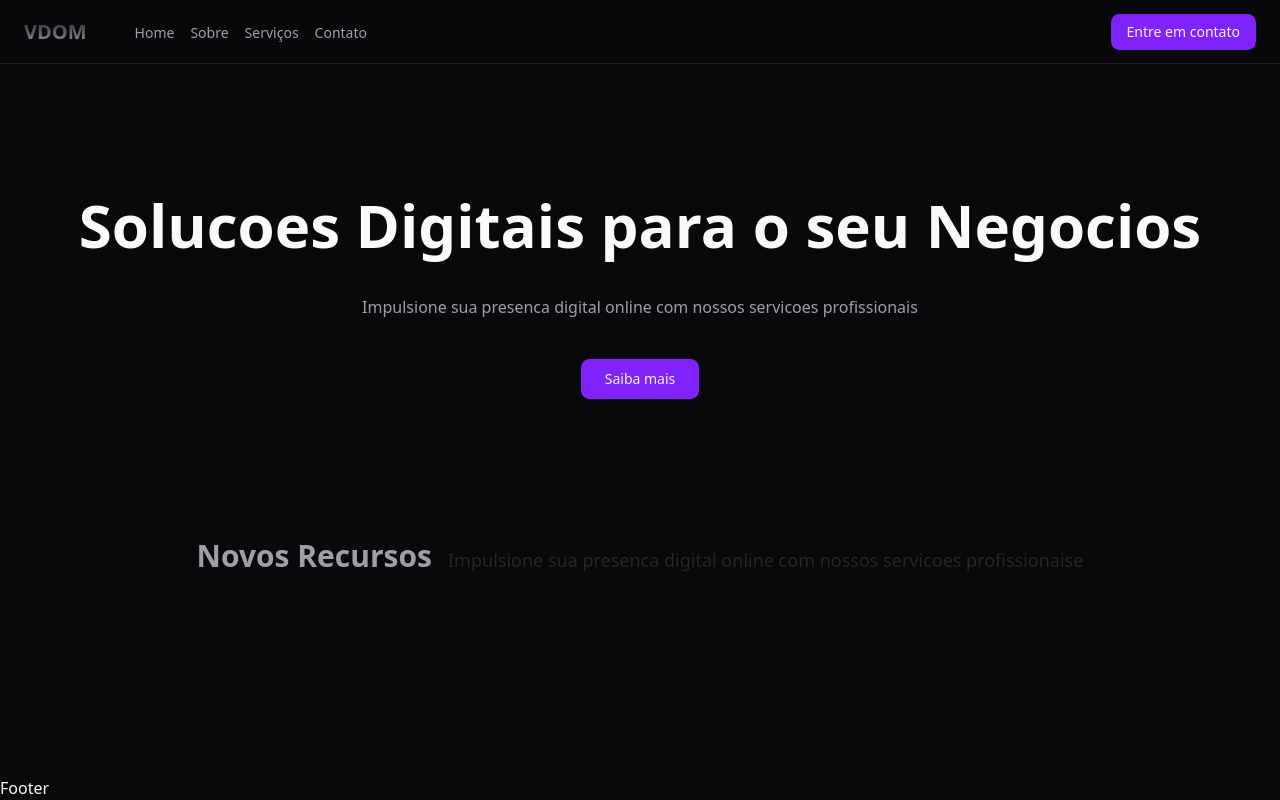
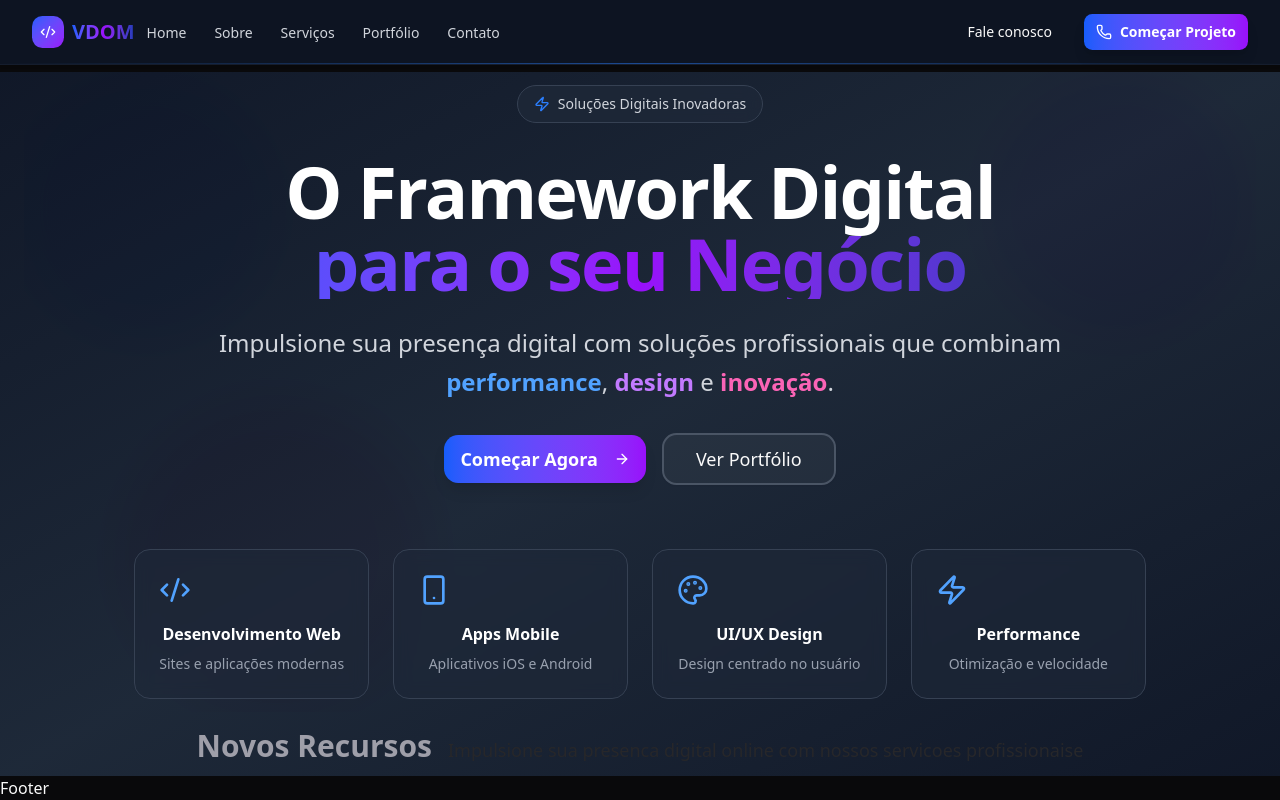
Before and after one commit to kauanevieira/site-vdom-digital, a Next.js app: page / in a window 1280 px wide. Built offline with nearby package versions, Linux system fonts and the light colour scheme.

Commit message:
feat: enhance landing page with animated background and new UI components; update layout and header styles for improved user experience

```diff
--- a/src/app/(pages)/landing/hero.tsx
+++ b/src/app/(pages)/landing/hero.tsx
@@ -1,13 +1,101 @@
 import { Button } from '@/app/components/ui/button';
+import { ArrowRight, Code2, Palette, Smartphone, Zap } from 'lucide-react';
 
 export default function Hero() {
   return (
-    <div className="flex flex-col justify-center items-center gap-10 h-[450px]">
-      <h1 className="font-black text-6xl">Solucoes Digitais para o seu Negocios</h1>
-      <h2 className="text-muted-foreground w3/4">
-        Impulsione sua presenca digital online com nossos servicoes profissionais
-      </h2>
-      <Button size="lg">Saiba mais</Button>
+    <div className="relative min-h-[80vh] flex items-center justify-center overflow-hidden">
+      {/* Background Gradient */}
+      <div className="absolute inset-0 " />
+
+      {/* Animated background elements */}
+      <div className="absolute inset-0 overflow-hidden">
+        <div className="absolute -top-4 -left-4 w-72 h-72 bg-blue-400 rounded-full mix-blend-multiply filter blur-xl opacity-20 animate-blob" />
+        <div className="absolute -top-4 -right-4 w-72 h-72 bg-purple-400 rounded-full mix-blend-multiply filter blur-xl opacity-20 animate-blob animation-delay-2000" />
+        <div className="absolute -bottom-8 left-20 w-72 h-72 bg-pink-400 rounded-full mix-blend-multiply filter blur-xl opacity-20 animate-blob animation-delay-4000" />
+      </div>
+
+      <div className="relative z-10 text-center px-4 sm:px-6 lg:px-8 max-w-6xl mx-auto">
+        {/* Badge */}
+        <div className="inline-flex items-center px-4 py-2 rounded-full border border-gray-200 dark:border-gray-700 bg-white/80 dark:bg-gray-800/80 backdrop-blur-sm mb-8">
+          <Zap className="w-4 h-4 text-blue-500 mr-2" />
+          <span className="text-sm font-medium text-gray-700 dark:text-gray-300">
+            Soluções Digitais Inovadoras
+          </span>
+        </div>
+
+        {/* Main heading */}
+        <h1 className="text-4xl sm:text-5xl lg:text-7xl font-black tracking-tight text-gray-900 dark:text-white mb-6">
+          <span className="block">O Framework Digital</span>
+          <span className="block bg-gradient-to-r from-blue-600 via-purple-600 to-blue-800 bg-clip-text text-transparent">
+            para o seu Negócio
+          </span>
+        </h1>
+
+        {/* Subtitle */}
+        <p className="text-lg sm:text-xl lg:text-2xl text-gray-600 dark:text-gray-300 max-w-4xl mx-auto mb-8 leading-relaxed">
+          Impulsione sua presença digital com soluções profissionais que combinam{' '}
+          <span className="font-semibold text-blue-600 dark:text-blue-400">performance</span>,{' '}
+          <span className="font-semibold text-purple-600 dark:text-purple-400">design</span> e{' '}
+          <span className="font-semibold text-pink-600 dark:text-pink-400">inovação</span>.
+        </p>
+
+        {/* CTA Buttons */}
+        <div className="flex flex-col sm:flex-row gap-4 justify-center items-center mb-12">
+          <Button
+            size="lg"
+            className="bg-gradient-to-r from-blue-600 to-purple-600 hover:from-blue-700 hover:to-purple-700 text-white border-0 px-8 py-6 text-lg font-semibold rounded-xl shadow-lg hover:shadow-xl transition-all duration-300 group"
+          >
+            Começar Agora
+            <ArrowRight className="ml-2 w-5 h-5 group-hover:translate-x-1 transition-transform" />
+          </Button>
+          <Button
+            variant="outline"
+            size="lg"
+            className="border-2 border-gray-300 dark:border-gray-600 hover:border-blue-500 dark:hover:border-blue-400 px-8 py-6 text-lg font-medium rounded-xl transition-all duration-300"
+          >
+            Ver Portfólio
+          </Button>
+        </div>
+
+        {/* Features Grid */}
+        <div className="grid grid-cols-1 sm:grid-cols-2 lg:grid-cols-4 gap-6 mt-16">
+          {[
+            {
+              icon: Code2,
+              title: 'Desenvolvimento Web',
+              description: 'Sites e aplicações modernas'
+            },
+            {
+              icon: Smartphone,
+              title: 'Apps Mobile',
+              description: 'Aplicativos iOS e Android'
+            },
+            {
+              icon: Palette,
+              title: 'UI/UX Design',
+              description: 'Design centrado no usuário'
+            },
+            {
+              icon: Zap,
+              title: 'Performance',
+              description: 'Otimização e velocidade'
+            }
+          ].map((feature, index) => (
+            <div
+              key={index}
+              className="group p-6 rounded-2xl bg-white/60 dark:bg-gray-800/60 backdrop-blur-sm border border-gray-200 dark:border-gray-700 hover:bg-white/80 dark:hover:bg-gray-800/80 transition-all duration-300 hover:shadow-lg hover:-translate-y-1"
+            >
+              <feature.icon className="w-8 h-8 text-blue-600 dark:text-blue-400 mb-4 group-hover:scale-110 transition-transform" />
+              <h3 className="font-semibold text-gray-900 dark:text-white mb-2">
+                {feature.title}
+              </h3>
+              <p className="text-sm text-gray-600 dark:text-gray-400">
+                {feature.description}
+              </p>
+            </div>
+          ))}
+        </div>
+      </div>
     </div>
   );
 }
--- a/src/app/(pages)/layout.tsx
+++ b/src/app/(pages)/layout.tsx
@@ -3,9 +3,9 @@ import Header from '../components/header';
 
 export default function Layout(props: { children: React.ReactNode }) {
   return (
-    <div className="flex flex-col min-h-screen">
+    <div className="flex flex-col min-h-screen ">
       <Header />
-      <main className="flex mt-[72px] flex-1">{props.children}</main>
+      <main className="flex mt-[72px] flex-1 bg-gradient-to-br from-blue-50 via-white to-purple-50 dark:from-gray-900 dark:via-gray-800 dark:to-gray-900">{props.children}</main>
       <Footer />
     </div>
   );
--- a/src/app/(pages)/page.tsx
+++ b/src/app/(pages)/page.tsx
@@ -3,7 +3,7 @@ import Hero from './landing/hero';
 
 export default function Page() {
   return (
-    <div className="flex flex-col gap-4 max-w-[1400px] w-full mx-auto px-4 md:px-6">
+    <div className="flex flex-col gap-4 max-w-[1400px] w-full mx-auto px-4 md:px-6 ">
       <Hero />
       <Title
         text="Novos Recursos"
--- a/src/app/components/header.tsx
+++ b/src/app/components/header.tsx
@@ -3,11 +3,14 @@ import Menu from './menu';
 
 export default function Header() {
   return (
-    <header className="flex justify-center items-center h-[64px] fixed top-0 left-0 right-0 border-b border-border bg-background/80 backdrop-blur-sm">
-      <div className="w-[1400px] h-full flex items-center gap-12 px-4 md:px-6 justify-between">
+    <header className="fixed top-0 left-0 right-0 z-50 border-b border-gray-200/50 dark:border-gray-800/50 bg-white/80 dark:bg-gray-900/80 backdrop-blur-md shadow-sm">
+      <div className="max-w-7xl mx-auto h-16 flex items-center justify-between px-4 sm:px-6 lg:px-8">
         <Logo />
         <Menu />
       </div>
+
+      {/* Gradient line at bottom */}
+      <div className="absolute bottom-0 left-0 right-0 h-px bg-gradient-to-r from-transparent via-blue-500/50 to-transparent"></div>
     </header>
   );
 }
--- a/src/app/components/logo.tsx
+++ b/src/app/components/logo.tsx
@@ -1,12 +1,16 @@
 import Link from 'next/link';
+import { Code2 } from 'lucide-react';
 
 export default function Logo() {
   return (
     <Link
       href="/"
-      className="flex items-center gap-2"
+      className="flex items-center gap-2 group"
     >
-      <span className="font-black text-xl bg-clip-text text-transparent bg-gradient-to-b from-secondary to-muted-foreground">
+      <div className="flex items-center justify-center w-8 h-8 rounded-lg bg-gradient-to-br from-blue-600 to-purple-600 group-hover:from-blue-700 group-hover:to-purple-700 transition-all duration-300 group-hover:scale-105">
+        <Code2 className="w-4 h-4 text-white" />
+      </div>
+      <span className="font-black text-xl bg-gradient-to-r from-blue-600 via-purple-600 to-blue-800 bg-clip-text text-transparent group-hover:from-blue-700 group-hover:via-purple-700 group-hover:to-blue-900 transition-all duration-300">
         VDOM
       </span>
     </Link>
--- a/src/app/components/menu-item.tsx
+++ b/src/app/components/menu-item.tsx
@@ -8,8 +8,9 @@ export interface MenuItemProps {
 export default function MenuItem(props: MenuItemProps) {
   return (
     <Link href={props.url}>
-      <span className="text-muted-foreground hover:text-foreground transition-colors duration-300 text-sm">
+      <span className="relative px-3 py-2 text-sm font-medium text-gray-700 dark:text-gray-300 hover:text-blue-600 dark:hover:text-blue-400 transition-all duration-300 group">
         {props.title}
+        <span className="absolute bottom-0 left-0 w-0 h-0.5 bg-gradient-to-r from-blue-600 to-purple-600 group-hover:w-full transition-all duration-300"></span>
       </span>
     </Link>
   );
--- a/src/app/components/menu.tsx
+++ b/src/app/components/menu.tsx
@@ -1,4 +1,4 @@
-import { MenuIcon } from 'lucide-react';
+import { MenuIcon, Phone } from 'lucide-react';
 
 import MenuItem from './menu-item';
 import { Button } from './ui/button';
@@ -9,6 +9,7 @@ export default function Menu() {
     { title: 'Home', url: '/' },
     { title: 'Sobre', url: '/about' },
     { title: 'Serviços', url: '/services' },
+    { title: 'Portfólio', url: '/portfolio' },
     { title: 'Contato', url: '/contact' },
   ];
 
@@ -23,35 +24,42 @@ export default function Menu() {
           <Button
             variant="ghost"
             size="icon"
+            className="hover:bg-blue-50 dark:hover:bg-gray-800 transition-colors duration-300"
           >
             <MenuIcon className="h-6 w-6" />
           </Button>
         </SheetTrigger>
-        <SheetContent side="right">
+        <SheetContent side="right" className="w-80">
           <SheetHeader>
-            <SheetTitle>Menu de Navegação</SheetTitle>
+            <SheetTitle className="text-left">Menu de Navegação</SheetTitle>
           </SheetHeader>
-          <nav className="flex flex-col gap-4 mt-8 px-4">
+          <nav className="flex flex-col gap-2 mt-8">
             {menuItems.map((item) => (
+              <div key={item.url} className="border-b border-gray-100 dark:border-gray-800 last:border-0">
                 <MenuItem
-                key={item.url}
                   title={item.title}
                   url={item.url}
                 />
+              </div>
             ))}
+            <div className="mt-6 pt-6 border-t border-gray-100 dark:border-gray-800">
               <Button
                 asChild
-              className="mt-4"
+                className="w-full bg-gradient-to-r from-blue-600 to-purple-600 hover:from-blue-700 hover:to-purple-700 text-white border-0 shadow-lg hover:shadow-xl transition-all duration-300"
               >
-              <a href="/contact">Entre em contato</a>
+                <a href="/contact" className="flex items-center justify-center gap-2">
+                  <Phone className="w-4 h-4" />
+                  Entre em contato
+                </a>
               </Button>
+            </div>
           </nav>
         </SheetContent>
       </Sheet>
 
       {/* Desktop Navigation */}
-      <div className="hidden lg:flex items-center gap-4 w-full">
-        <nav className="flex justify-center items-center gap-4">
+      <div className="hidden lg:flex items-center gap-8 w-full">
+        <nav className="flex justify-center items-center gap-1">
           {menuItems.map((item) => (
             <MenuItem
               key={item.url}
@@ -60,17 +68,29 @@ export default function Menu() {
             />
           ))}
         </nav>
+        <div className="ml-auto flex items-center gap-4">
+          <Button
+            variant="ghost"
+            asChild
+            className="text-sm font-medium hover:bg-blue-50 dark:hover:bg-gray-800 transition-all duration-300"
+          >
+            <a href="/contact">
+              Fale conosco
+            </a>
+          </Button>
           <Button
             asChild
-          className="ml-auto"
+            className="bg-gradient-to-r from-blue-600 to-purple-600 hover:from-blue-700 hover:to-purple-700 text-white border-0 shadow-lg hover:shadow-xl transition-all duration-300 group"
           >
             <a
               href="/contact"
-            className="text-sm"
+              className="flex items-center gap-2 text-sm font-semibold"
             >
-            Entre em contato
+              <Phone className="w-4 h-4 group-hover:scale-110 transition-transform" />
+              Começar Projeto
             </a>
           </Button>
+        </div>
       </div>
     </>
   );
--- a/src/app/globals.css
+++ b/src/app/globals.css
@@ -120,3 +120,32 @@
     @apply bg-background text-foreground;
   }
 }
+
+@layer utilities {
+  .animate-blob {
+    animation: blob 7s infinite;
+  }
+
+  .animation-delay-2000 {
+    animation-delay: 2s;
+  }
+
+  .animation-delay-4000 {
+    animation-delay: 4s;
+  }
+}
+
+@keyframes blob {
+  0% {
+    transform: translate(0px, 0px) scale(1);
+  }
+  33% {
+    transform: translate(30px, -50px) scale(1.1);
+  }
+  66% {
+    transform: translate(-20px, 20px) scale(0.9);
+  }
+  100% {
+    transform: translate(0px, 0px) scale(1);
+  }
+}
```
Lines whose indentation alone changed are shown as unchanged.
